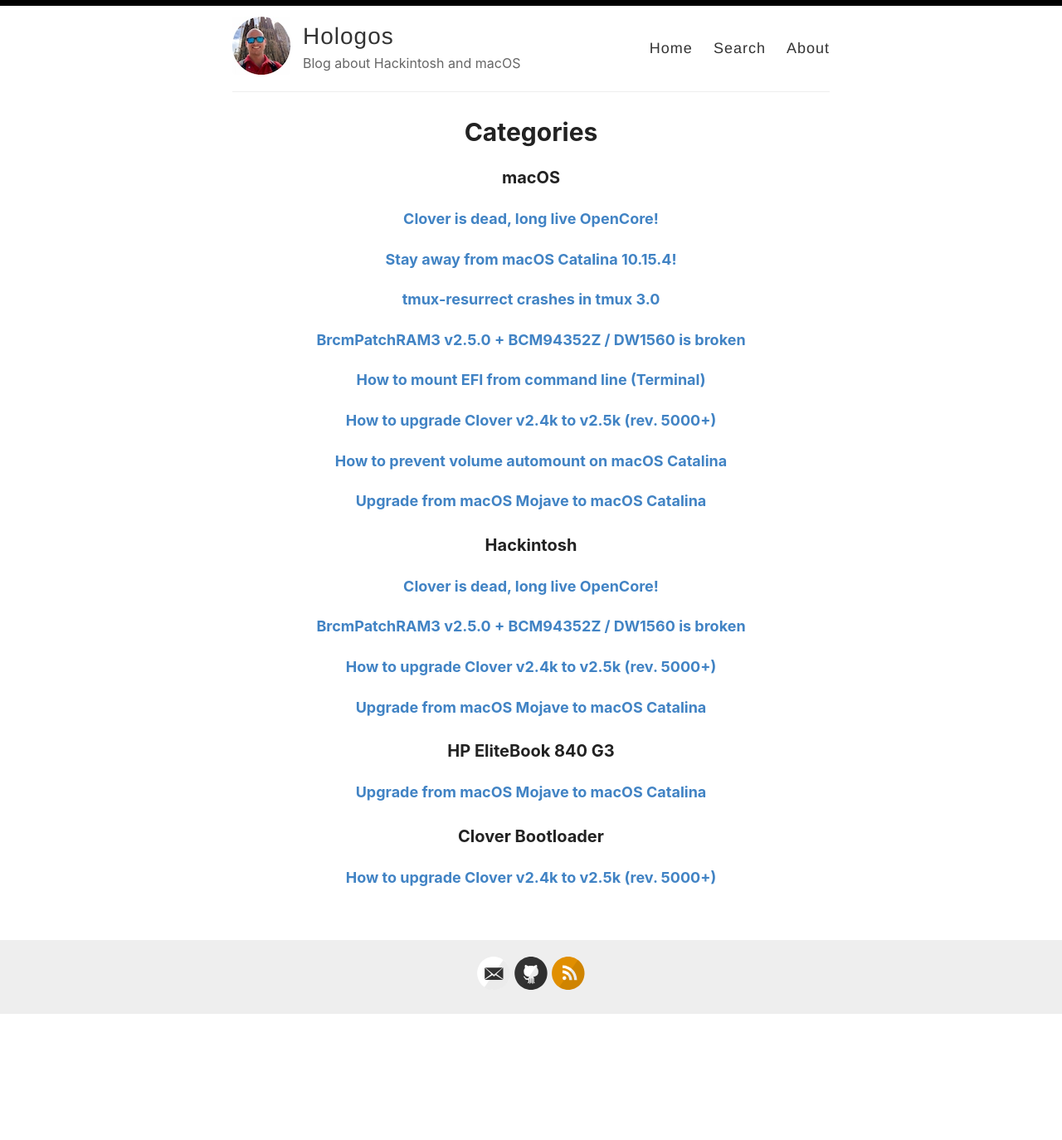
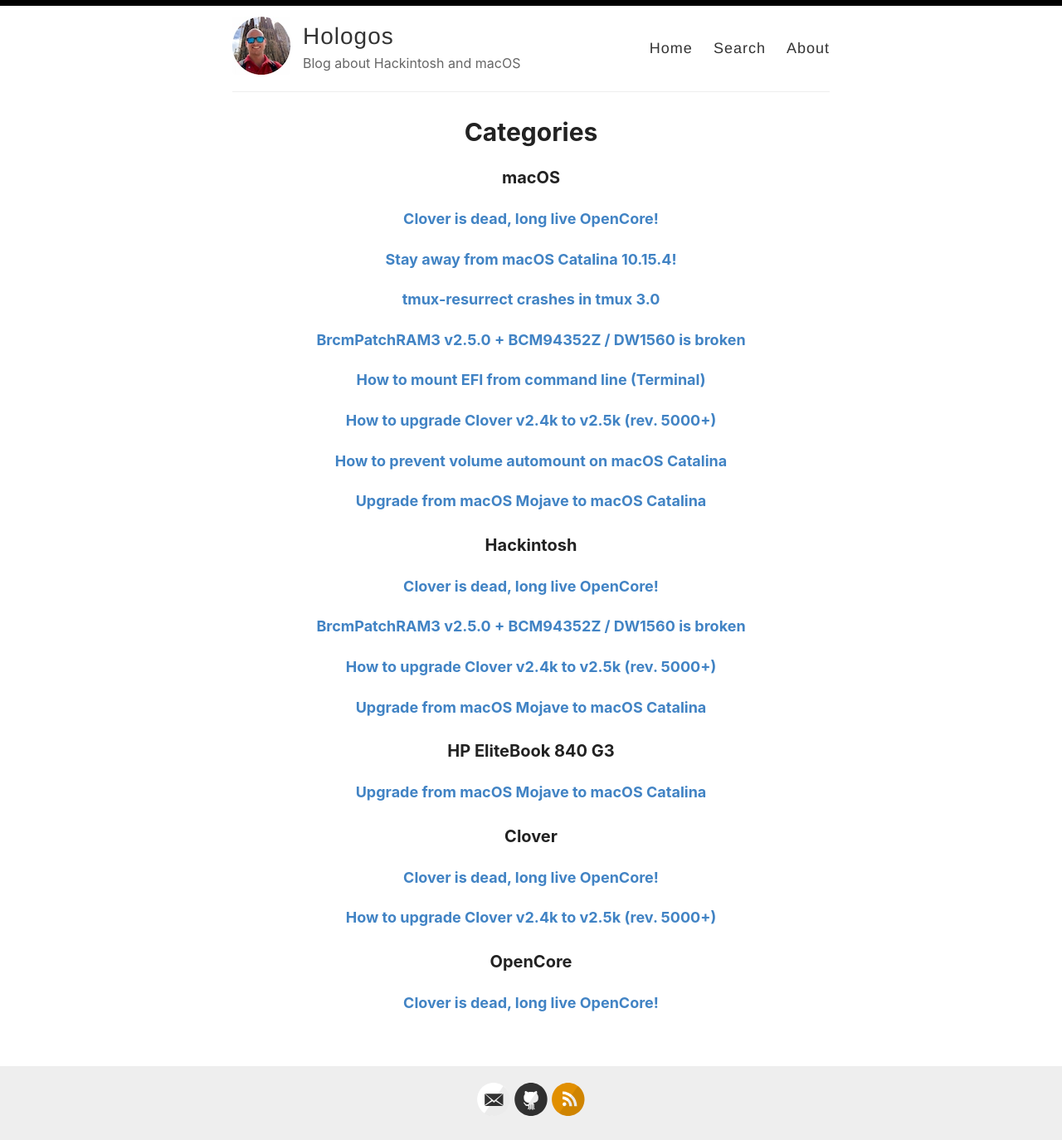
Before and after one commit to Hologos/hologos.github.io, a Jekyll site: the page built from _pages/categories.md, in a window 1280 px wide. Shown: the whole page at 83% size. Built offline with Jekyll 4.4.1, drawn with Linux system fonts in a browser that asks for light colours; before the commit the page ends 1223 px from its top, so only the background shows below that.

Commit message:
Alters categories in some articles.

```diff
--- a/_posts/2019-11-11-how-to-upgrade-clover-2.4k-to-2.5k-rev-5000+.md
+++ b/_posts/2019-11-11-how-to-upgrade-clover-2.4k-to-2.5k-rev-5000+.md
@@ -1,7 +1,7 @@
 ---
 layout: post
 title: How to upgrade Clover v2.4k to v2.5k (rev. 5000+)
-categories: [ macOS, Clover Bootloader, Hackintosh ]
+categories: [ macOS, Clover, Hackintosh ]
 ---
 
 Guys developing Clover made a change to Clover's directory structure and somehow forgot to inform people. In my opinion, mentioning it in a [forum post](https://www.insanelymac.com/forum/topic/304530-clover-change-explanations/?do=findComment&comment=2681356) is not enough.
--- a/_posts/2020-11-14-clover-is-dead-long-live-opencore.md
+++ b/_posts/2020-11-14-clover-is-dead-long-live-opencore.md
@@ -1,7 +1,7 @@
 ---
 layout: post
 title: Clover is dead, long live OpenCore!
-categories: [ macOS, Hackintosh ]
+categories: [ macOS, Hackintosh, Clover, OpenCore ]
 ---
 
 Moving forward I will upgrade from **Clover** to **OpenCore**. It seems very well documented and there is pretty good [install guide from dortania](https://dortania.github.io/OpenCore-Install-Guide/).
```
